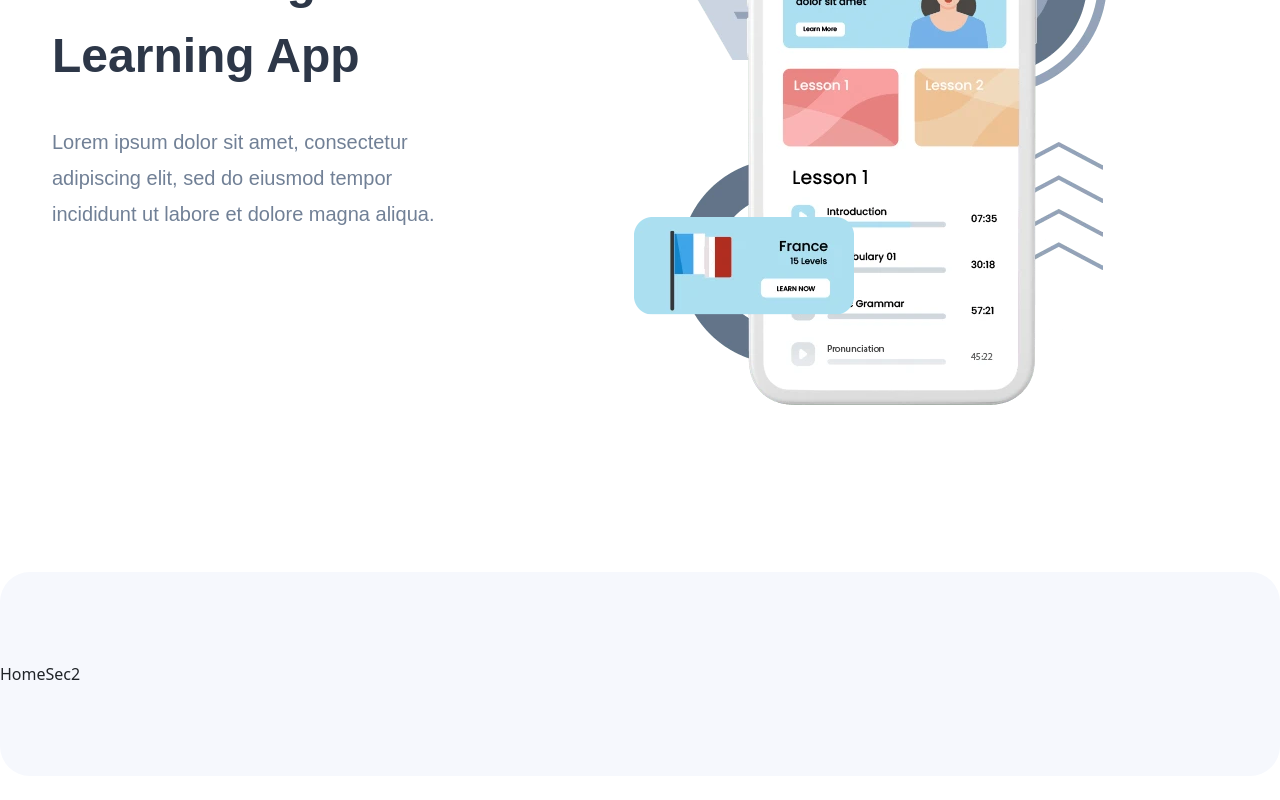
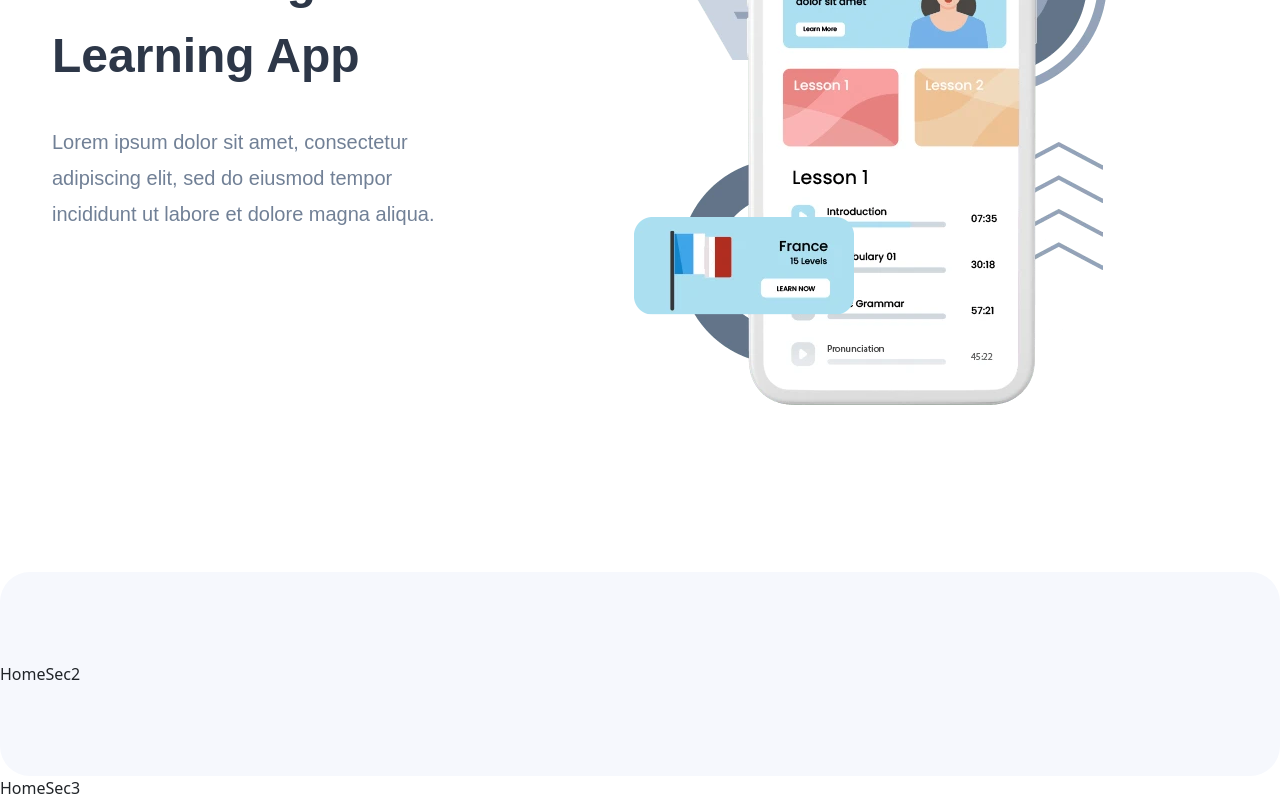
Before and after one commit to MQasim34/flexi-blocks, a React (Vite) app: page / in a window 1280 px wide. Shown: the part 399-1199 px from the top of the page. Before the commit the page ends 1175 px from the top, so only its background shows below. Built offline with nearby package versions, Linux system fonts and the light colour scheme.

Commit message:
my project

```diff
--- a/src/components/home/HomeMain.jsx
+++ b/src/components/home/HomeMain.jsx
@@ -1,12 +1,14 @@
 import React from 'react'
 import HomeSec1 from './HomeSections/HomeSec1'
 import HomeSec2 from './HomeSections/HomeSec2'
+import HomeSec3 from './HomeSections/HomeSec3'
 
 const HomeMain = () => {
   return (
     <div>
         <HomeSec1 />
         <HomeSec2 />
+        <HomeSec3 />
     </div>
   )
 }
--- /dev/null
+++ b/src/components/home/HomeSections/HomeSec3.jsx
@@ -0,0 +1,9 @@
+import React from 'react'
+
+const HomeSec3 = () => {
+  return (
+    <div>HomeSec3</div>
+  )
+}
+
+export default HomeSec3
```
